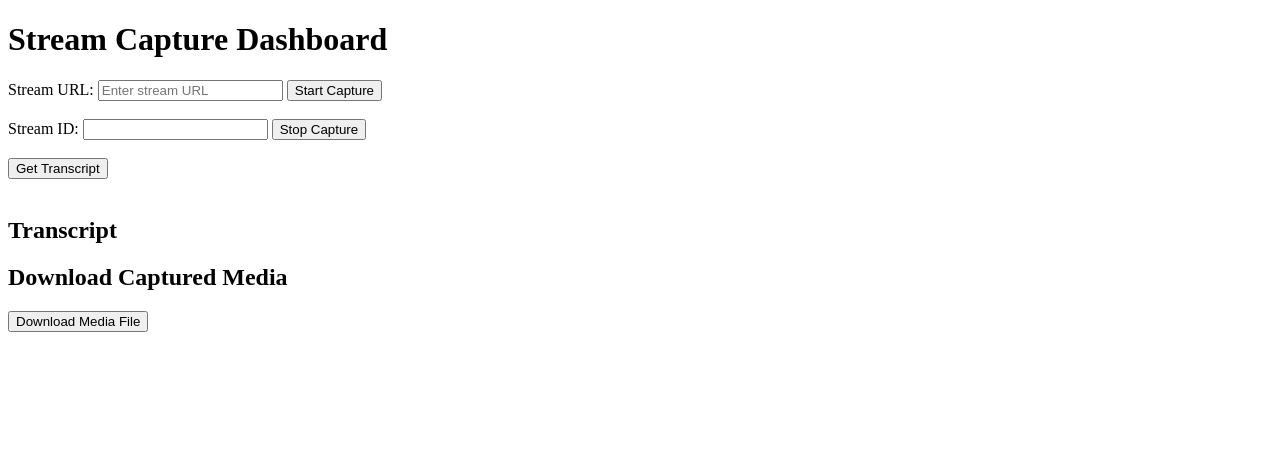
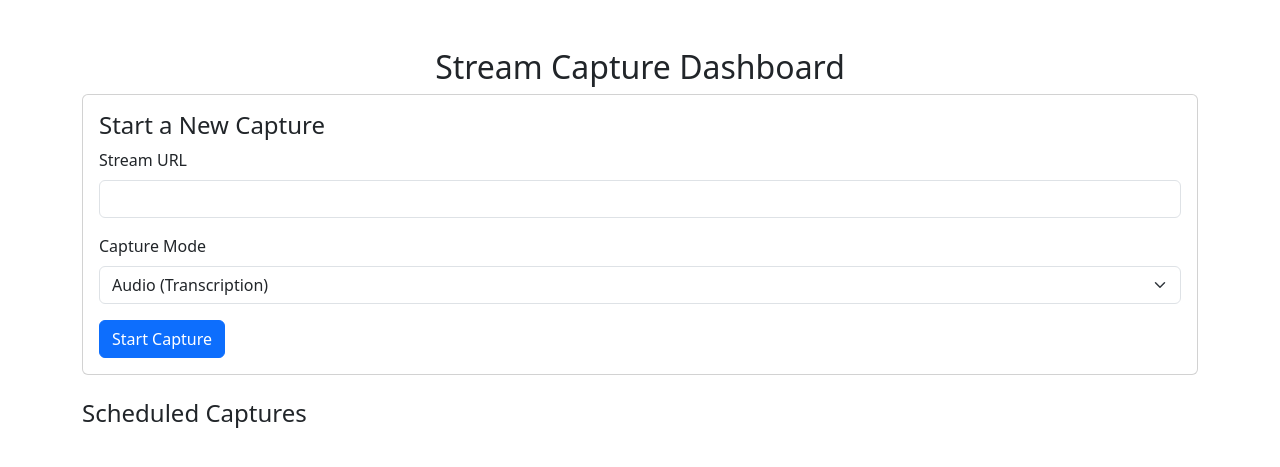
Before and after one commit to JTMP99/python-app, a Flask app: page /dashboard in a window 1280 px wide. Shown: the top 467 px of the page. Run offline with Flask 2, Linux system fonts and the light colour scheme.

Commit message:
Update 14

```diff
--- a/app/streaming/routes.py
+++ b/app/streaming/routes.py
@@ -1,6 +1,8 @@
 from flask import request, jsonify, send_from_directory, current_app
 from . import streaming_bp
 from .capture import StreamCapture
+from .metadata import update_transcript_status
+from .scheduler import scheduler
 import os
 
 # In-memory store for active stream captures.
@@ -45,3 +47,35 @@ def download(stream_id):
     if stream_capture and os.path.exists(stream_capture.capture_file):
         return send_from_directory(directory=current_app.root_path, path=stream_capture.capture_file, as_attachment=True)
     return jsonify({"error": "File not found"}), 404
+
+@streaming_bp.route("/list_captures", methods=["GET"])
+def list_captures():
+    """Retrieve all scheduled and active captures."""
+    captures = []  # Fetch from DB (Placeholder, needs integration)
+    return jsonify(captures)
+
+@streaming_bp.route("/cancel_capture", methods=["POST"])
+def cancel_capture():
+    """Cancel a scheduled recording."""
+    data = request.get_json()
+    capture_id = data.get("capture_id")
+    if not capture_id:
+        return jsonify({"error": "capture_id is required"}), 400
+
+    job = scheduler.get_job(capture_id)
+    if job:
+        scheduler.remove_job(capture_id)
+        return jsonify({"message": "Capture canceled"})
+
+    return jsonify({"error": "Capture not found"}), 404
+
+@streaming_bp.route("/delete_transcript", methods=["POST"])
+def delete_transcript():
+    """Delete a transcript file."""
+    data = request.get_json()
+    capture_id = data.get("capture_id")
+    if not capture_id:
+        return jsonify({"error": "capture_id is required"}), 400
+
+    update_transcript_status(capture_id, "deleted")  # Update DB status
+    return jsonify({"message": "Transcript deleted"})
--- a/app/templates/dashboard.html
+++ b/app/templates/dashboard.html
@@ -2,81 +2,55 @@
 <html lang="en">
 <head>
     <meta charset="UTF-8">
+    <meta name="viewport" content="width=device-width, initial-scale=1.0">
     <title>Stream Capture Dashboard</title>
-  <script>
-    async function startCapture() {
-      const streamUrl = document.getElementById('streamUrl').value;
-      const response = await fetch('/streams/start', {
-        method: 'POST',
-        headers: {'Content-Type': 'application/json'},
-        body: JSON.stringify({ stream_url: streamUrl })
-      });
-      const data = await response.json();
-      if (response.ok) {
-        document.getElementById('status').innerText = 'Capture started with ID: ' + data.stream_id;
-        document.getElementById('streamId').value = data.stream_id;
-      } else {
-        alert('Error: ' + data.error);
-      }
-    }
-    async function stopCapture() {
-      const streamId = document.getElementById('streamId').value;
-      const response = await fetch('/streams/stop', {
-        method: 'POST',
-        headers: {'Content-Type': 'application/json'},
-        body: JSON.stringify({ stream_id: streamId })
-      });
-      const data = await response.json();
-      if (response.ok) {
-        document.getElementById('status').innerText = 'Capture stopped for ID: ' + streamId;
-      } else {
-        alert('Error: ' + data.error);
-      }
-    }
-    async function getTranscript() {
-      const streamId = document.getElementById('streamId').value;
-      const response = await fetch('/streams/transcript?stream_id=' + streamId);
-      const data = await response.json();
-      if (response.ok) {
-        document.getElementById('transcript').innerText = data.transcript || data.message;
-      } else {
-        document.getElementById('transcript').innerText = 'Error fetching transcript.';
-      }
-    }
-    function downloadFile() {
-      const streamId = document.getElementById('streamId').value;
-      window.location.href = '/streams/download/' + streamId;
-    }
-  </script>
+    <link rel="stylesheet" href="https://cdn.jsdelivr.net/npm/bootstrap@5.3.0/dist/css/bootstrap.min.css">
 </head>
 <body>
-  <h1>Stream Capture Dashboard</h1>
-  <div>
-    <label for="streamUrl">Stream URL:</label>
-    <input type="text" id="streamUrl" placeholder="Enter stream URL">
-    <button onclick="startCapture()">Start Capture</button>
+    <div class="container mt-5">
+        <h2 class="text-center">Stream Capture Dashboard</h2>
+
+        <!-- Start Capture Form -->
+        <div class="card p-3">
+            <h4>Start a New Capture</h4>
+            <form id="captureForm">
+                <div class="mb-3">
+                    <label for="streamUrl" class="form-label">Stream URL</label>
+                    <input type="text" id="streamUrl" class="form-control" required>
                 </div>
-  <br>
-  <div>
-    <label for="streamId">Stream ID:</label>
-    <input type="text" id="streamId" readonly>
-    <button onclick="stopCapture()">Stop Capture</button>
+                <div class="mb-3">
+                    <label for="captureMode" class="form-label">Capture Mode</label>
+                    <select id="captureMode" class="form-select">
+                        <option value="audio">Audio (Transcription)</option>
+                        <option value="video">Video</option>
+                        <option value="screenshot">Screenshots</option>
+                    </select>
                 </div>
-  <br>
-  <div>
-    <button onclick="getTranscript()">Get Transcript</button>
+                <button type="submit" class="btn btn-primary">Start Capture</button>
+            </form>
         </div>
-  <br>
-  <div>
-    <p id="status"></p>
+
+        <!-- Scheduled Captures -->
+        <div class="mt-4">
+            <h4>Scheduled Captures</h4>
+            <ul id="captureList" class="list-group"></ul>
         </div>
-  <div>
-    <h2>Transcript</h2>
-    <pre id="transcript"></pre>
     </div>
-  <div>
-    <h2>Download Captured Media</h2>
-    <button onclick="downloadFile()">Download Media File</button>
-  </div>
+
+    <script>
+        document.getElementById("captureForm").addEventListener("submit", function(event) {
+            event.preventDefault();
+            const streamUrl = document.getElementById("streamUrl").value;
+            const captureMode = document.getElementById("captureMode").value;
+
+            fetch("/start", {
+                method: "POST",
+                headers: { "Content-Type": "application/json" },
+                body: JSON.stringify({ stream_url: streamUrl, capture_mode: captureMode })
+            })
+            .then(response => response.json())
+            .then(data => alert(data.message || "Capture started"));
+        });
+    </script>
 </body>
 </html>
```
Also changed, not shown: app/metadata.py (added, +51 -0 lines), app/scheduler.py (added, +51 -0 lines). Lines whose indentation alone changed are shown as unchanged.
